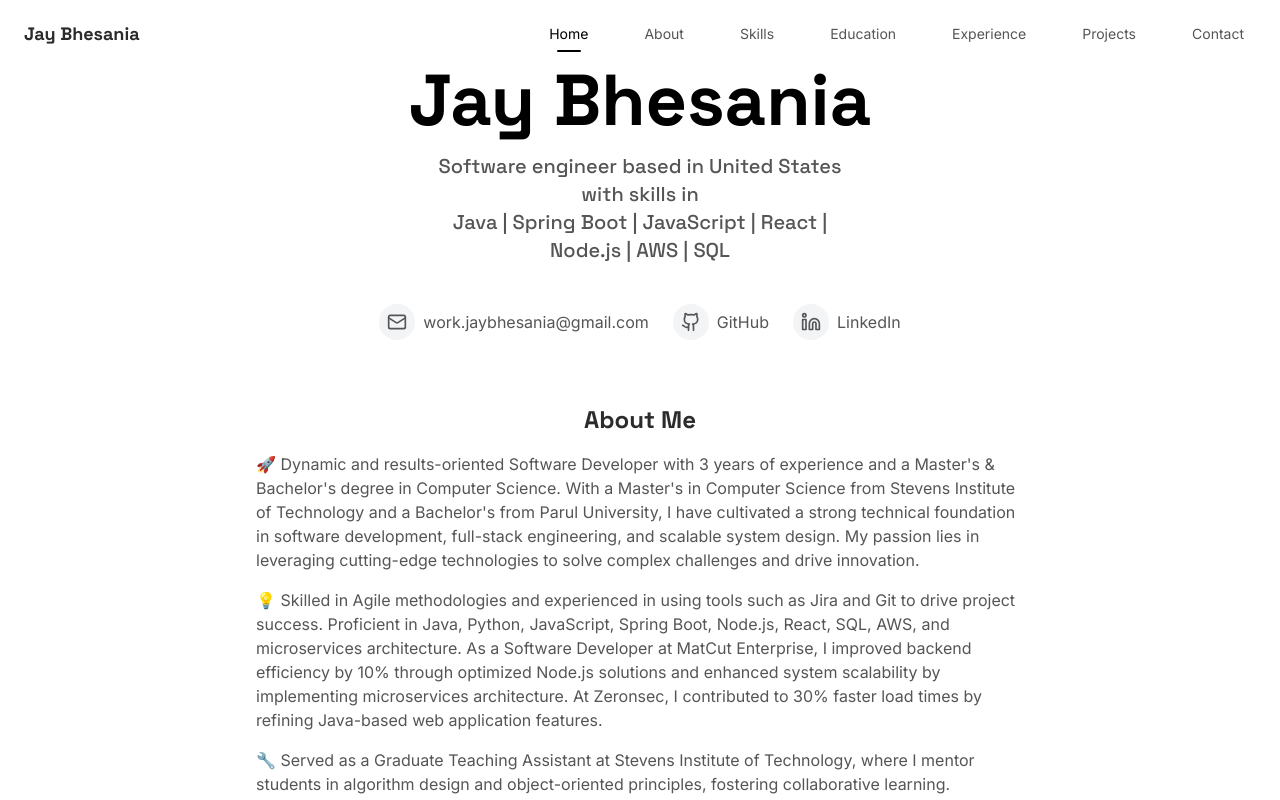
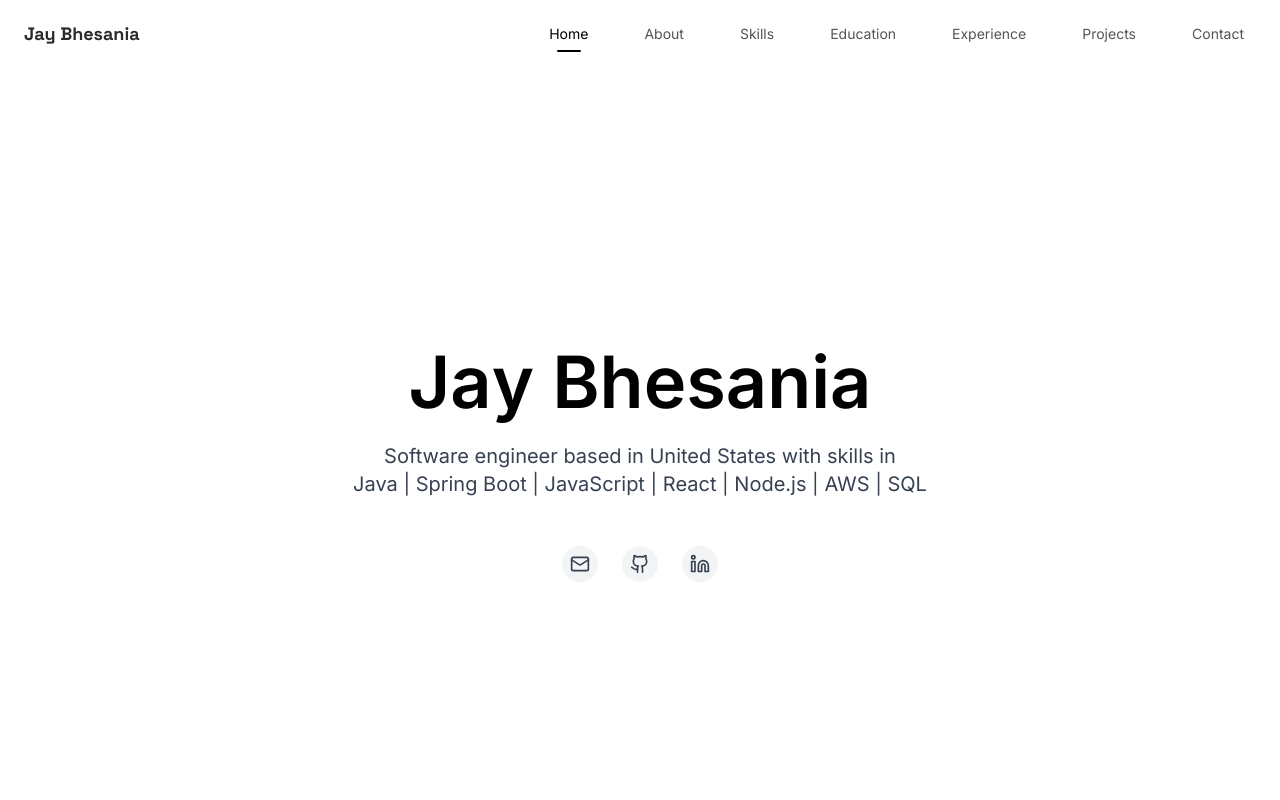
Before and after one commit to JayBhesania46/jaybhesaniadev-831b60ff, a React (Vite) app: page / in a window 1280 px wide. Shown: the top 800 px of the page. Built offline with nearby package versions, Linux system fonts and the light colour scheme.

Commit message:
feat: Implement design and animation changes
- Removed the "About Me" section.
- Added Framer Motion animations to the name.
- Applied global font and background color changes.

```diff
--- a/src/components/Hero.tsx
+++ b/src/components/Hero.tsx
@@ -1,102 +1,130 @@
 
 import { Github, Linkedin, Mail } from "lucide-react";
-import { motion } from "framer-motion";
+import { motion, Variants } from "framer-motion";
+
+const name = "Jay Bhesania";
+
+const containerVariants: Variants = {
+  visible: {
+    transition: {
+      staggerChildren: 0.07,
+      delayChildren: 0.2,
+    },
+  },
+};
+
+const letterVariants: Variants = {
+  hidden: { opacity: 0, y: 20, scale: 0.8 },
+  visible: {
+    opacity: 1,
+    y: 0,
+    scale: 1,
+    transition: {
+      type: "spring",
+      stiffness: 300,
+      damping: 20,
+    },
+  },
+  hover: {
+    color: "#444444",
+    transition: { duration: 0.3 },
+  },
+  wave: {
+    y: [0, -5, 0],
+    transition: {
+      y: {
+        repeat: Infinity,
+        repeatType: "mirror",
+        duration: 2,
+        ease: "easeInOut",
+      },
+      delay: 0,
+    },
+  },
+};
 
 const Hero = () => {
   return (
     <section
       id="home"
-      className="relative flex min-h-screen flex-col items-center justify-center px-4 text-center bg-white"
+      className="relative flex min-h-screen flex-col items-center justify-center px-4 text-center bg-white text-black"
     >
-      {/* Animated Name */}
-      <motion.div
-        initial={{ opacity: 0, y: 20 }}
+      {/* Animated Name with individual letters */}
+      <motion.h1
+        className="text-5xl sm:text-7xl font-bold font-sans mb-6 select-none flex justify-center flex-wrap"
+        variants={containerVariants}
+        initial="hidden"
+        animate="visible"
+        whileHover="hover"
+        aria-label="Jay Bhesania"
+      >
+        {Array.from(name).map((char, index) => (
+          <motion.span
+            key={index}
+            className="inline-block"
+            variants={letterVariants}
+            // Add continuous wave on letters with some delay for a subtle effect
+            animate="visible"
+            whileHover="hover"
+            style={{ display: char === " " ? "inline-block" : undefined }}
+            // Continuous wave for letters that are not space
+            transition={{ delay: 0.2 + index * 0.07 }}
+          >
+            {char === " " ? "\u00A0" : char}
+          </motion.span>
+        ))}
+      </motion.h1>
+
+      {/* Tech Stack Subtitle */}
+      <motion.p
+        initial={{ opacity: 0, y: 12 }}
         animate={{ opacity: 1, y: 0 }}
-        transition={{ duration: 0.8, delay: 0.2 }}
+        transition={{ duration: 0.8, delay: 0.9 }}
+        className="text-lg sm:text-xl max-w-xl text-gray-700 font-sans leading-relaxed mb-12"
       >
-        <h1 className="text-5xl sm:text-7xl font-bold font-spaceGrotesk mb-4">
-          <span className="text-gradient">Jay Bhesania</span>
-        </h1>
-      </motion.div>
-
-      {/* Subtitle */}
-      <motion.p
-        initial={{ opacity: 0, y: 20 }}
-        animate={{ opacity: 1, y: 0 }}
-        transition={{ duration: 0.8, delay: 0.6 }}
-        className="text-lg sm:text-xl text-[#555555] font-medium font-spaceGrotesk max-w-md mx-auto"
-      >
-        Software engineer based in United States with skills in
-        <br />Java | Spring Boot | JavaScript | React | Node.js | AWS | SQL
+        Software engineer based in United States with skills in<br />{" "}
+        Java | Spring Boot | JavaScript | React | Node.js | AWS | SQL
       </motion.p>
 
       {/* Social Links */}
       <motion.div
-        initial={{ opacity: 0, y: 20 }}
+        initial={{ opacity: 0, y: 12 }}
         animate={{ opacity: 1, y: 0 }}
-        transition={{ duration: 0.8, delay: 1.0 }}
-        className="mt-10 flex gap-6 justify-center"
+        transition={{ duration: 0.8, delay: 1.2 }}
+        className="flex gap-6 justify-center"
       >
         <a
           href="mailto:work.jaybhesania@gmail.com"
-          className="group flex items-center gap-2 text-[#555555] hover:text-[#2B2B2B] transition-colors"
+          className="group flex items-center justify-center p-2 rounded-full bg-gray-100 text-gray-700 hover:bg-black hover:text-white transition-transform duration-300 hover:scale-110"
           aria-label="Email"
+          target="_blank"
+          rel="noopener noreferrer"
         >
-          <span className="p-2 rounded-full bg-gray-100 group-hover:bg-[#4F46E5] group-hover:text-white transition-all duration-300 hover:scale-105">
-            <Mail size={20} />
-          </span>
-          <span className="hidden sm:inline group-hover:underline">work.jaybhesania@gmail.com</span>
+          <Mail size={20} />
+          <span className="sr-only">Email</span>
         </a>
 
         <a
           href="https://github.com/JayBhesania46"
           target="_blank"
           rel="noopener noreferrer"
-          className="group flex items-center gap-2 text-[#555555] hover:text-[#2B2B2B] transition-colors"
+          className="group flex items-center justify-center p-2 rounded-full bg-gray-100 text-gray-700 hover:bg-black hover:text-white transition-transform duration-300 hover:scale-110"
           aria-label="GitHub Profile"
         >
-          <span className="p-2 rounded-full bg-gray-100 group-hover:bg-[#4F46E5] group-hover:text-white transition-all duration-300 hover:scale-105">
-            <Github size={20} />
-          </span>
-          <span className="hidden sm:inline group-hover:underline">GitHub</span>
+          <Github size={20} />
+          <span className="sr-only">GitHub</span>
         </a>
 
         <a
           href="https://www.linkedin.com/in/bhesaniajay/"
           target="_blank"
           rel="noopener noreferrer"
-          className="group flex items-center gap-2 text-[#555555] hover:text-[#2B2B2B] transition-colors"
+          className="group flex items-center justify-center p-2 rounded-full bg-gray-100 text-gray-700 hover:bg-black hover:text-white transition-transform duration-300 hover:scale-110"
           aria-label="LinkedIn Profile"
         >
-          <span className="p-2 rounded-full bg-gray-100 group-hover:bg-[#4F46E5] group-hover:text-white transition-all duration-300 hover:scale-105">
-            <Linkedin size={20} />
-          </span>
-          <span className="hidden sm:inline group-hover:underline">LinkedIn</span>
+          <Linkedin size={20} />
+          <span className="sr-only">LinkedIn</span>
         </a>
-      </motion.div>
-
-      {/* About Me Section */}
-      <motion.div
-        initial={{ opacity: 0, y: 20 }}
-        animate={{ opacity: 1, y: 0 }}
-        transition={{ duration: 0.8, delay: 1.2 }}
-        className="mt-16 max-w-3xl mx-auto text-left"
-      >
-        <h2 className="text-2xl font-bold font-spaceGrotesk mb-4 text-center">About Me</h2>
-
-        <div className="space-y-4 text-[#555555]">
-          <p>🚀 Dynamic and results-oriented Software Developer with 3 years of experience and a Master's & Bachelor's degree in Computer Science. With a Master's in Computer Science from Stevens Institute of Technology and a Bachelor's from Parul University, I have cultivated a strong technical foundation in software development, full-stack engineering, and scalable system design. My passion lies in leveraging cutting-edge technologies to solve complex challenges and drive innovation.</p>
-
-          <p>💡 Skilled in Agile methodologies and experienced in using tools such as Jira and Git to drive project success. Proficient in Java, Python, JavaScript, Spring Boot, Node.js, React, SQL, AWS, and microservices architecture. As a Software Developer at MatCut Enterprise, I improved backend efficiency by 10% through optimized Node.js solutions and enhanced system scalability by implementing microservices architecture. At Zeronsec, I contributed to 30% faster load times by refining Java-based web application features.</p>
-
-          <p>🔧 Served as a Graduate Teaching Assistant at Stevens Institute of Technology, where I mentor students in algorithm design and object-oriented principles, fostering collaborative learning. Passionate about building scalable applications and user-friendly web solutions, I thrive in dynamic environments that encourage innovation and problem-solving.</p>
-
-          <p>🎓 Education: Master's in Computer Science from Stevens Institute of Technology and Bachelor's in Computer Science from Parul University.</p>
-
-          <p>🌟 Passionate about building scalable applications and user-friendly web solutions. Actively seeking full-time opportunities in software development. My goal is to work in a fast-paced, innovative environment where I can apply my expertise in backend engineering, cloud technologies, and full-stack development to build high-performing, scalable applications.</p>
-
-          <p>📫 Let's connect and explore how we can create impactful solutions together! 🚀</p>
-        </div>
       </motion.div>
     </section>
   );
```
